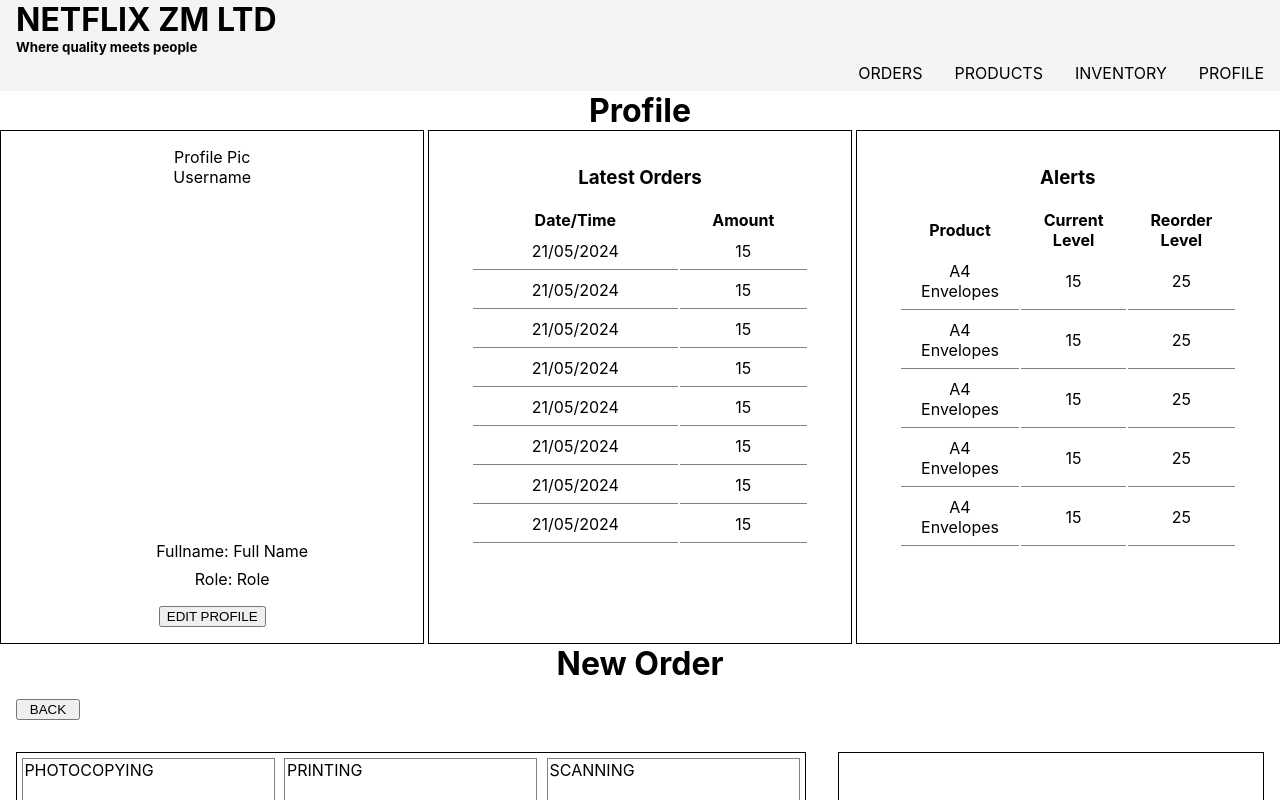
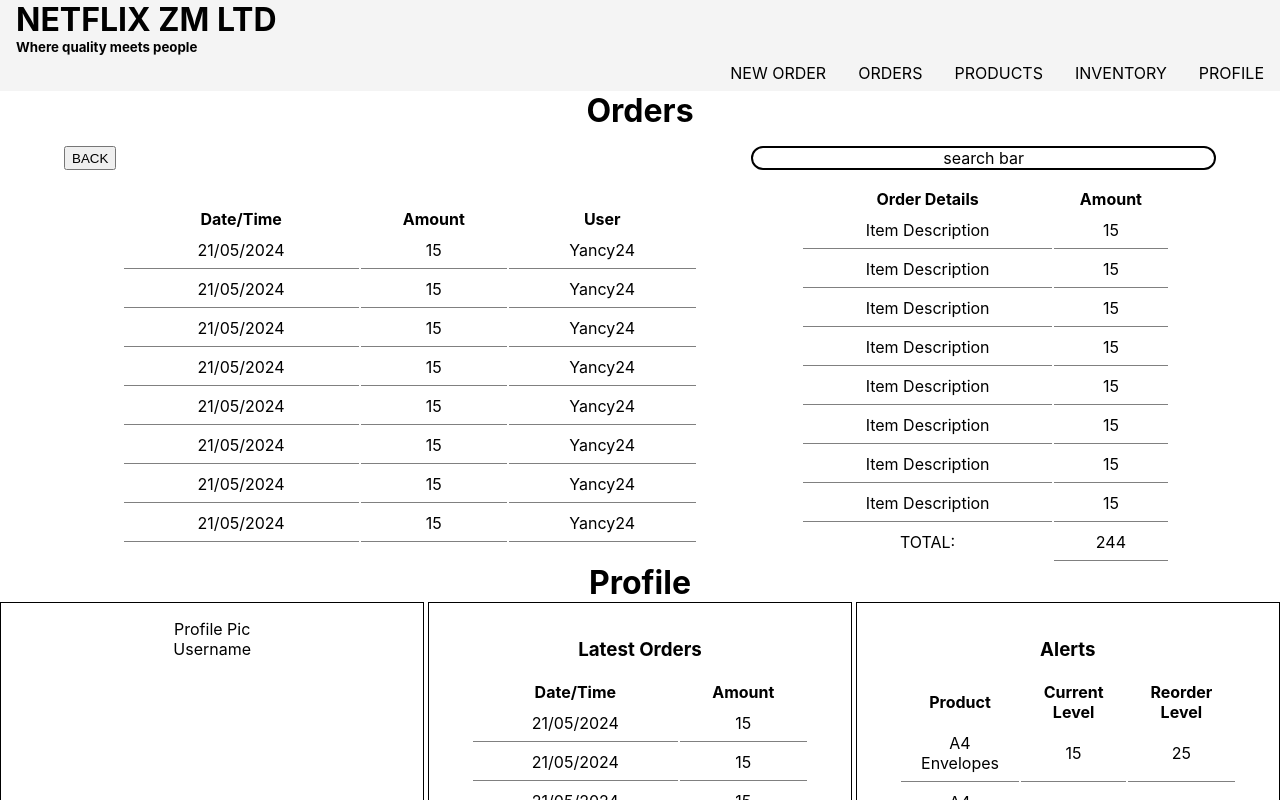
Before and after one commit to sunga12/netflixzmltdpos_frontend, a React (Create React App) app: page / in a window 1280 px wide. Shown: the top 800 px of the page. Built offline with nearby package versions, Linux system fonts and the light colour scheme.

Commit message:
Add Orders Page

```diff
--- a/src/App.js
+++ b/src/App.js
@@ -1,5 +1,6 @@
 import './App.css';
 import Navigation from './components/Navigation';
+import Orders from './components/Orders';
 import Profile from './components/Profile';
 import UserMain from './components/UserMain';
 
@@ -7,6 +8,7 @@
   return (
     <div className="App">
       <Navigation />
+      <Orders />
       <Profile />
       <UserMain />
     </div>
--- a/src/components/Navigation.js
+++ b/src/components/Navigation.js
@@ -11,6 +11,9 @@
 
     <nav>
       <ul className="navbar">
+        <li>
+          NEW ORDER
+        </li>
         <li>
           ORDERS
         </li>
--- /dev/null
+++ b/src/components/Orders.js
@@ -0,0 +1,196 @@
+import React from 'react'
+import '../styles/Orders.css'
+
+const Orders = () => {
+  return (
+    <div >
+      <h1>Orders</h1>
+      <div className="home-search">
+        <button>BACK</button>
+        <div className="search-bar">search bar</div>
+      </div>
+
+      <section className="orders-tables">
+        <table className="all-orders">
+        <thead>
+              <tr>
+                  <th>Date/Time</th>
+                  <th>Amount</th>
+                  <th>User</th>
+              </tr>
+          </thead>
+              <tr>
+                <td>
+                21/05/2024
+                </td>
+                <td>
+                  15
+                </td>
+                <td>
+                  Yancy24
+                </td>
+              </tr>
+              <tr>
+                <td>
+                21/05/2024
+                </td>
+                <td>
+                  15
+                </td>
+                <td>
+                  Yancy24
+                </td>
+              </tr>
+              <tr>
+                <td>
+                21/05/2024
+                </td>
+                <td>
+                  15
+                </td>
+                <td>
+                  Yancy24
+                </td>
+              </tr>
+              <tr>
+                <td>
+                21/05/2024
+                </td>
+                <td>
+                  15
+                </td>
+                <td>
+                  Yancy24
+                </td>
+              </tr>
+              <tr>
+                <td>
+                21/05/2024
+                </td>
+                <td>
+                  15
+                </td>
+                <td>
+                  Yancy24
+                </td>
+              </tr>
+              <tr>
+                <td>
+                21/05/2024
+                </td>
+                <td>
+                  15
+                </td>
+                <td>
+                  Yancy24
+                </td>
+              </tr>
+              <tr>
+                <td>
+                21/05/2024
+                </td>
+                <td>
+                  15
+                </td>
+                <td>
+                  Yancy24
+                </td>
+              </tr>
+              <tr>
+                <td>
+                21/05/2024
+                </td>
+                <td>
+                  15
+                </td>
+                <td>
+                  Yancy24
+                </td>
+              </tr>
+        </table>
+        <section className="order-details">
+          <table>
+        <thead>
+              <tr>
+                  <th>Order Details</th>
+                  <th>Amount</th>
+              </tr>
+          </thead>
+              <tr>
+                <td>
+                Item Description
+                </td>
+                <td>
+                  15
+                </td>
+              </tr>
+              <tr>
+                <td>
+                Item Description
+                </td>
+                <td>
+                  15
+                </td>
+              </tr>
+              <tr>
+                <td>
+                Item Description
+                </td>
+                <td>
+                  15
+                </td>
+              </tr>
+              <tr>
+                <td>
+                Item Description
+                </td>
+                <td>
+                  15
+                </td>
+              </tr>
+              <tr>
+                <td>
+                Item Description
+                </td>
+                <td>
+                  15
+                </td>
+              </tr>
+              <tr>
+                <td>
+                Item Description
+                </td>
+                <td>
+                  15
+                </td>
+              </tr>
+              <tr>
+                <td>
+                Item Description
+                </td>
+                <td>
+                  15
+                </td>
+              </tr>
+              <tr>
+                <td>
+                Item Description
+                </td>
+                <td>
+                  15
+                </td>
+              </tr>
+              <tc>
+                TOTAL:
+              </tc>
+              <td>
+                244
+              </td>
+        </table>
+        </section>
+      </section>
+    </div>
+  )
+}
+
+export default Orders
--- /dev/null
+++ b/src/styles/Orders.css
@@ -0,0 +1,36 @@
+
+.orders-tables {
+  display: flex;
+  width: 90%;
+  margin: auto;
+  justify-content: space-between;
+}
+
+.home-search {
+  display: flex;
+  width: 90%;
+  margin: 1rem auto;
+  justify-content: space-between;
+}
+
+.search-bar {
+  border: 2px solid black;
+  border-radius: 15px;
+  width: 40%;
+}
+
+.all-orders {
+  width: 50%;
+}
+
+.order-details {
+  width: 40%;
+}
+
+.all-orders > tr:hover {
+  background-color: rgb(224, 224, 224);
+}
+
+.all-orders > tr:active {
+  background-color: rgb(169, 169, 169);
+}
```
